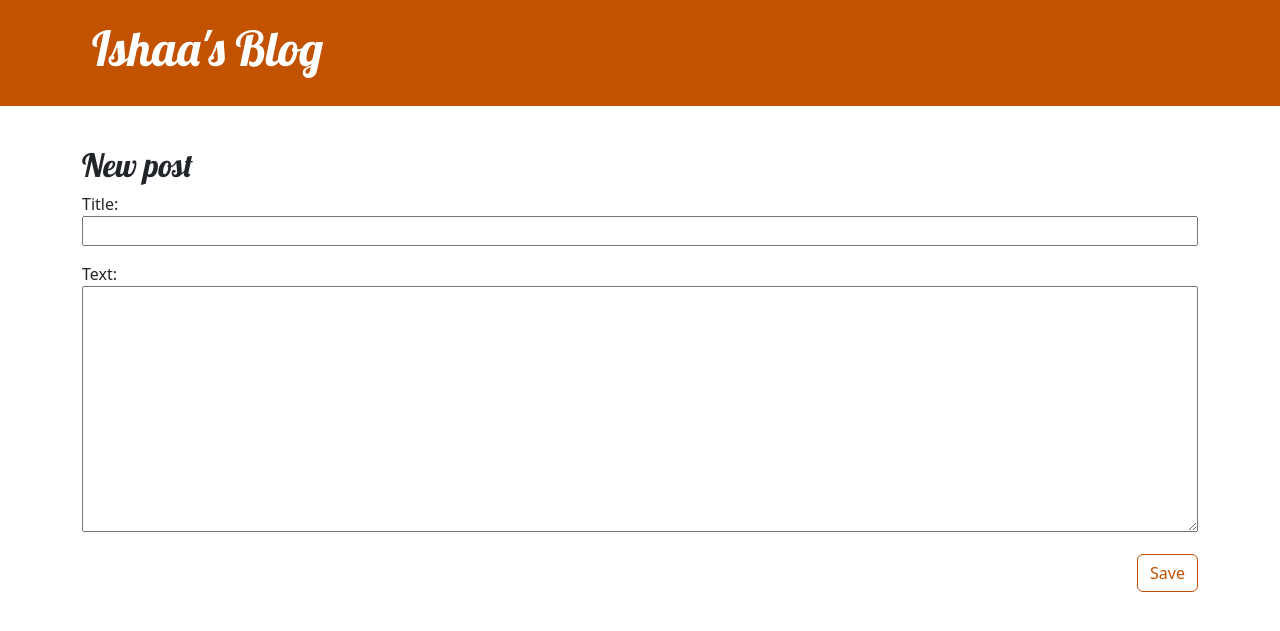
After one commit to Iaas22/django, a Django app: page /post/new/ in a window 1280 px wide. The commit adds this page. Shown: the top 631 px of the page. Run offline with Django 5.2, Linux system fonts and the light colour scheme; a user stored in the database is signed in.

Commit message:
Added views to create/edit blog post inside the site.

```diff
--- /dev/null
+++ b/blog/forms.py
@@ -0,0 +1,9 @@
+from django import forms
+
+from .models import Post
+
+class PostForm(forms.ModelForm):
+
+    class Meta:
+        model = Post
+        fields = ('title', 'text')
--- a/blog/templates/blog/base.html
+++ b/blog/templates/blog/base.html
@@ -11,6 +11,9 @@
     <header class="page-header">
       <div class="container">
           <h1><a href="/">Ishaa's Blog</a></h1>
+          <a href="{% url 'post_new' %}" class="top-menu">
+    {% include './icons/file-earmark-plus.svg' %}
+</a>
       </div>
     </header>
     <main class="container">
--- /dev/null
+++ b/blog/templates/blog/post_edit.html
@@ -0,0 +1,9 @@
+{% extends 'blog/base.html' %}
+
+{% block content %}
+    <h2>New post</h2>
+    <form method="POST" class="post-form">{% csrf_token %}
+        {{ form.as_p }}
+        <button type="submit" class="save btn btn-secondary">Save</button>
+    </form>
+{% endblock %}
--- a/blog/urls.py
+++ b/blog/urls.py
@@ -4,4 +4,6 @@ from . import views
 urlpatterns = [
     path('', views.post_list, name='post_list'),
     path('post/<int:pk>/', views.post_detail, name='post_detail'),
+    path('post/new/', views.post_new, name='post_new'),
+
 ]
--- a/blog/views.py
+++ b/blog/views.py
@@ -2,6 +2,10 @@ from django.shortcuts import render
 from django.utils import timezone
 from .models import Post
 from django.shortcuts import render, get_object_or_404
+from .forms import PostForm
+from django.contrib.auth.decorators import login_required
+from django.shortcuts import render, redirect, get_object_or_404
+
 
 
 def post_list(request):
@@ -11,3 +15,17 @@ def post_list(request):
 def post_detail(request, pk):
     post = get_object_or_404(Post, pk=pk)
     return render(request, 'blog/post_detail.html', {'post': post})
+
+@login_required
+def post_new(request):
+    if request.method == "POST":
+        form = PostForm(request.POST)
+        if form.is_valid():
+            post = form.save(commit=False)
+            post.author = request.user
+            post.published_date = timezone.now()
+            post.save()
+            return redirect('post_detail', pk=post.pk)
+    else:
+        form = PostForm()
+    return render(request, 'blog/post_edit.html', {'form': form})
--- a/mysite/urls.py
+++ b/mysite/urls.py
@@ -20,5 +20,6 @@ from django.urls import path, include
 
 urlpatterns = [
     path('admin/', admin.site.urls),
+    path('accounts/', include('django.contrib.auth.urls')),
     path('', include('blog.urls')),
 ]
--- /dev/null
+++ b/static/css/blog.css
@@ -0,0 +1,71 @@
+.page-header {
+    background-color: #C25100;
+    margin-top: 0;
+    margin-bottom: 40px;
+    padding: 20px 20px 20px 40px;
+}
+
+.page-header h1,
+.page-header h1 a,
+.page-header h1 a:visited,
+.page-header h1 a:active {
+    color: #ffffff;
+    font-size: 36pt;
+    text-decoration: none;
+}
+
+h1,
+h2,
+h3,
+h4 {
+    font-family: 'Lobster', cursive;
+}
+
+.date {
+    color: #828282;
+}
+
+.save {
+    float: right;
+}
+
+.post-form textarea,
+.post-form input {
+    width: 100%;
+}
+
+.top-menu,
+.top-menu:hover,
+.top-menu:visited {
+    color: #ffffff;
+    float: right;
+    font-size: 26pt;
+    margin-right: 20px;
+}
+
+.post {
+    margin-bottom: 70px;
+}
+
+.post h2 a,
+.post h2 a:visited {
+    color: #000000;
+}
+
+.post > .date,
+.post > .actions {
+    float: right;
+}
+
+.btn-secondary,
+.btn-secondary:visited {
+    color: #C25100;
+    background: none;
+    border-color: #C25100;
+    margin-left: 15px;
+}
+
+.btn-secondary:hover {
+    color: #FFFFFF;
+    background-color: #C25100;
+}
```
Also changed, not shown: blog/templates/registration/login.html (added, +7 -0 lines), blog/templates/blog/icons/file-earmark-plus.svg (added), db.sqlite3.
